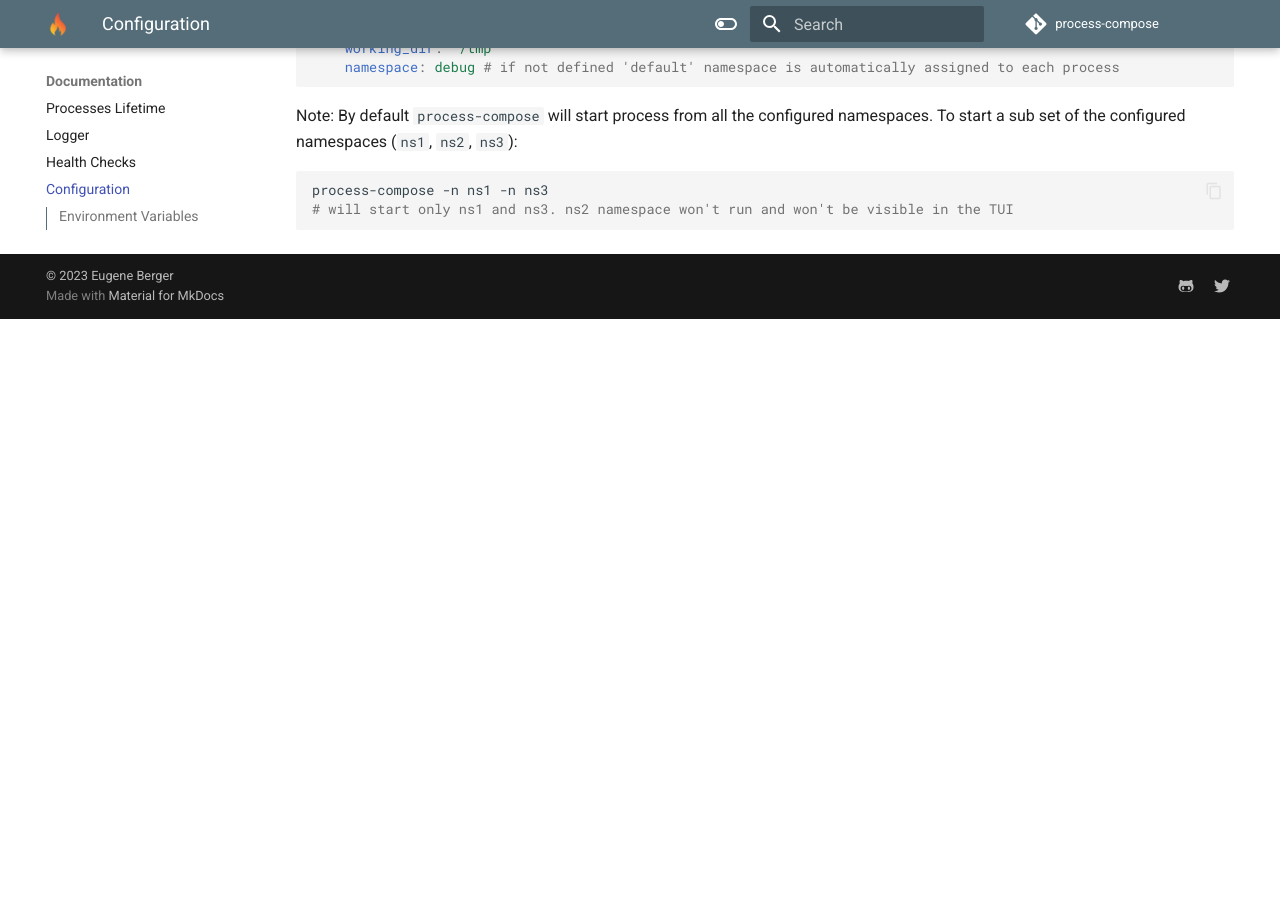
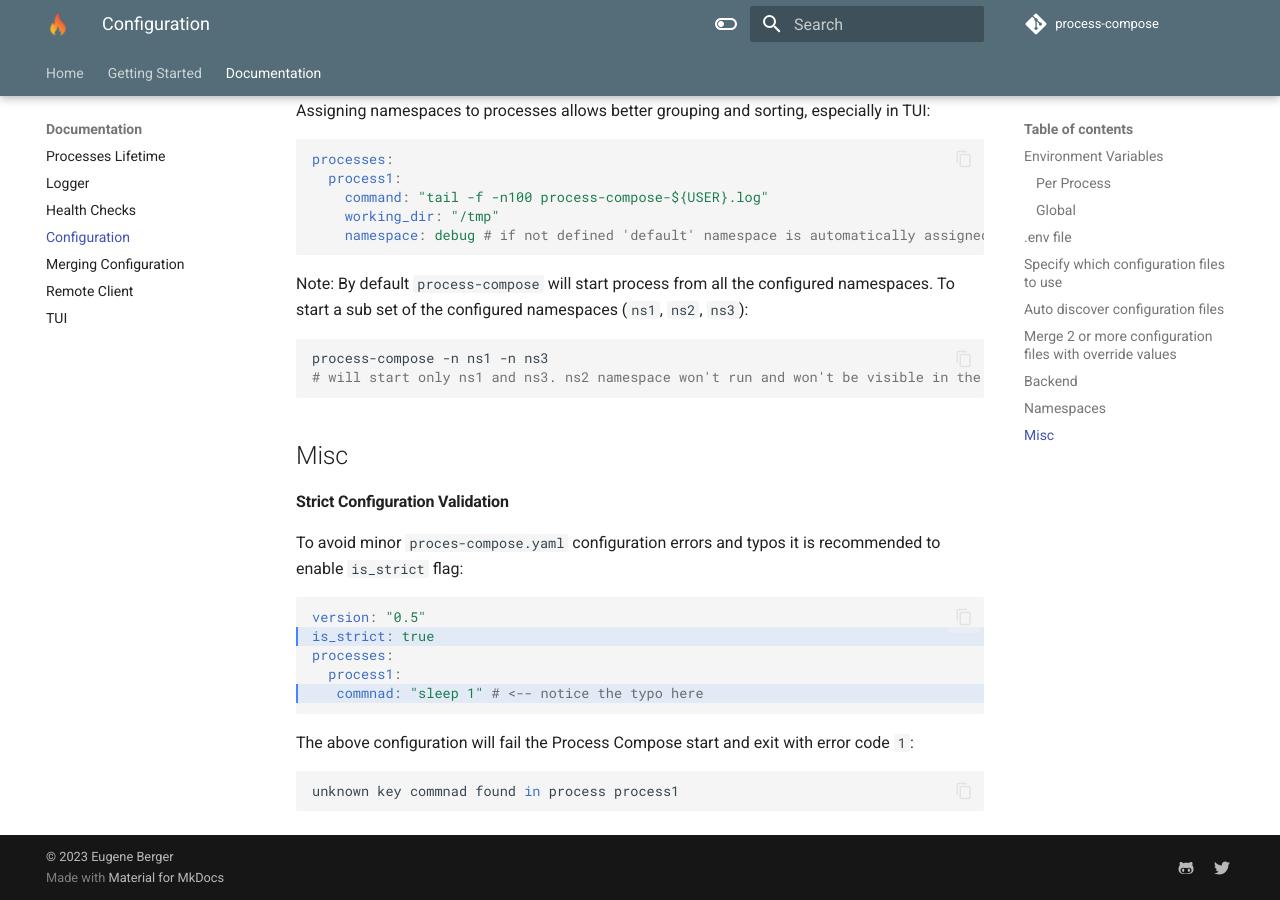
Before and after one commit to F1bonacc1/f1bonacc1.github.io, an MkDocs documentation site: the page built from docs/configuration.md, in a window 1280 px wide and 900 px high, scrolled down 2693 px. Built offline with MkDocs 1.6.1 and Material for MkDocs 9.7.7, drawn with Linux system fonts in a browser that asks for light colours; comment, search, counter and statistics services are not loaded; before the commit the page ends 3012 px from its top, so only the background shows below that.

Commit message:
TOC and Strict

````diff
--- a/docs/configuration.md
+++ b/docs/configuration.md
@@ -126,3 +126,20 @@
 process-compose -n ns1 -n ns3
 # will start only ns1 and ns3. ns2 namespace won't run and won't be visible in the TUI
 ```
+
+## Misc
+
+#### Strict Configuration Validation
+To avoid minor `proces-compose.yaml` configuration errors and typos it is recommended to enable `is_strict` flag:
+
+```yaml hl_lines="2 5"
+version: "0.5"
+is_strict: true
+processes:
+  process1:
+   commnad: "sleep 1" # <-- notice the typo here
+```
+The above configuration will fail the Process Compose start and exit with error code `1`:
+```shell
+unknown key commnad found in process process1
+```
--- a/mkdocs.yml
+++ b/mkdocs.yml
@@ -22,8 +22,10 @@
   logo: img/favicon.ico
   features:
     - navigation.tabs
+    - navigation.tabs.sticky
     - navigation.sections
-    - toc.integrate
+    - navigation.path
+    # - toc.integrate
     - navigation.top
     - search.suggest
     - search.highlight
@@ -57,6 +59,9 @@
       link: https://twitter.com/ProcessCompose
 
 markdown_extensions:
+  - toc:
+      title: Table of contents
+      toc_depth: 3
   - pymdownx.highlight:
       anchor_linenums: true
   - pymdownx.inlinehilite
````
Also changed, not shown: docs/index.md (+1 -1 lines).
